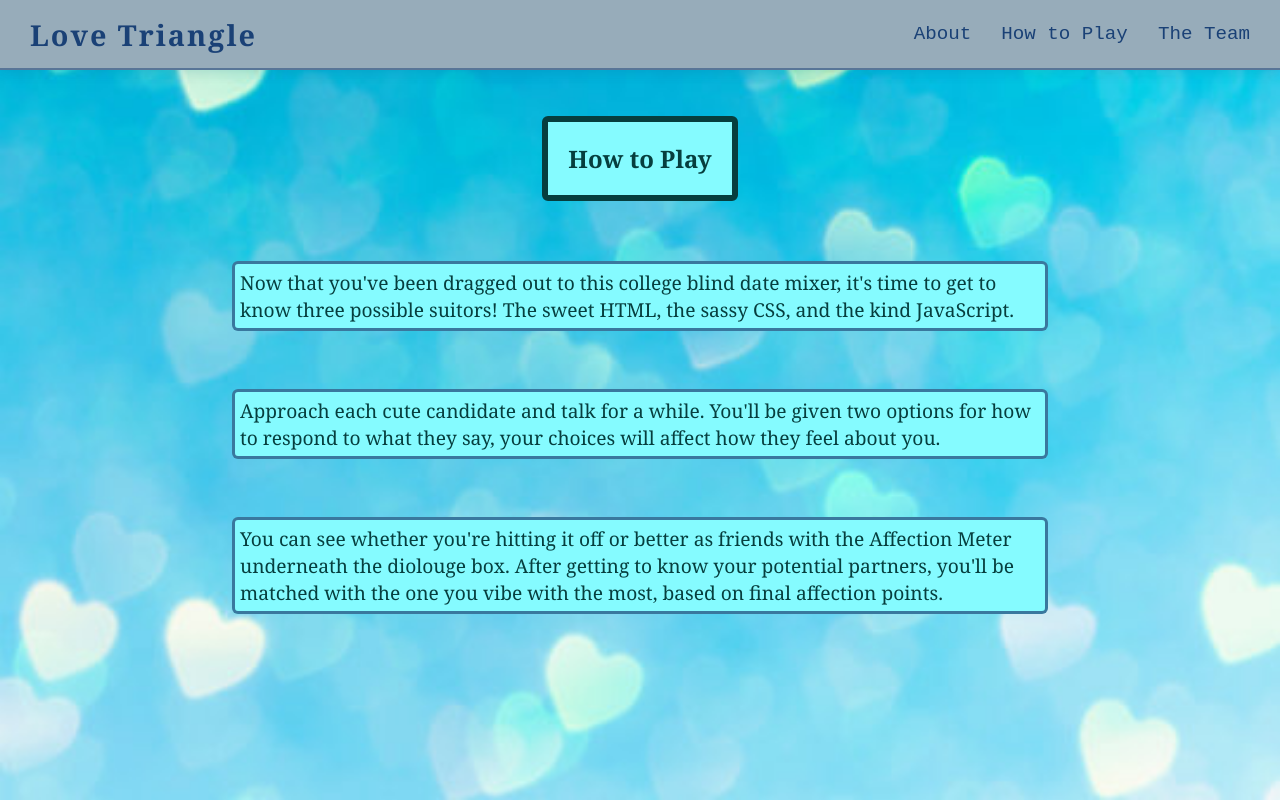
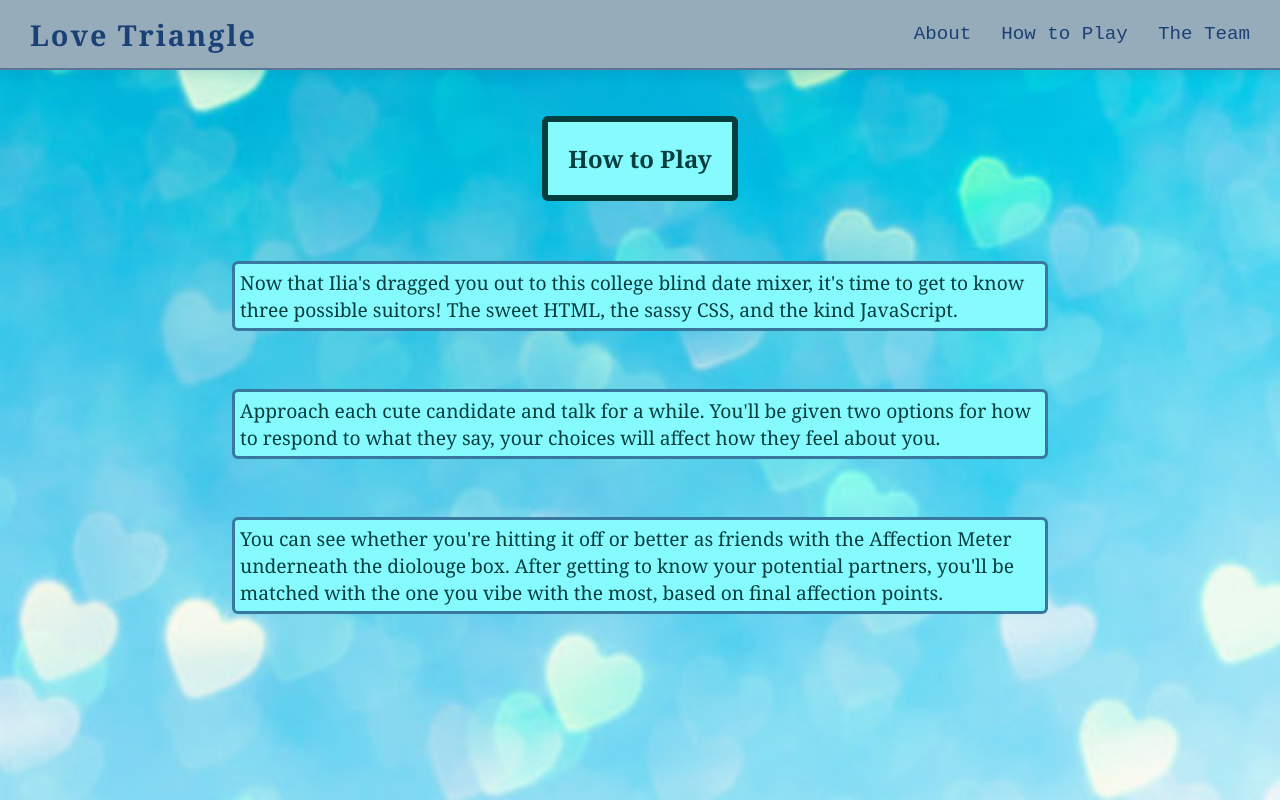
Before and after one commit to imRileyWilliams/ART101-Final, a plain HTML site: page Testing Code/how-to-play.html in a window 1280 px wide. Drawn offline with nearby package versions, Linux system fonts and the light colour scheme.

Commit message:
Update how-to-play.html

```diff
--- a/Testing Code/how-to-play.html
+++ b/Testing Code/how-to-play.html
@@ -21,7 +21,7 @@
     </div>
 
     <h2 id="title">How to Play</h2>
-    <p> Now that you've been dragged out to this college blind date mixer, it's time to get to know three possible suitors! The sweet HTML, the sassy CSS, and the kind JavaScript.</p>
+    <p> Now that Ilia's dragged you out to this college blind date mixer, it's time to get to know three possible suitors! The sweet HTML, the sassy CSS, and the kind JavaScript.</p>
 <p>Approach each cute candidate and talk for a while. You'll be given two options for how to respond to what they say, your choices will affect how they feel about you.   </p>
 <p>You can see whether you're hitting it off or better as friends with the Affection Meter underneath the diolouge box. After getting to know your potential partners, you'll be matched with the one you vibe with the most, based on final affection points.</p>
 
```
